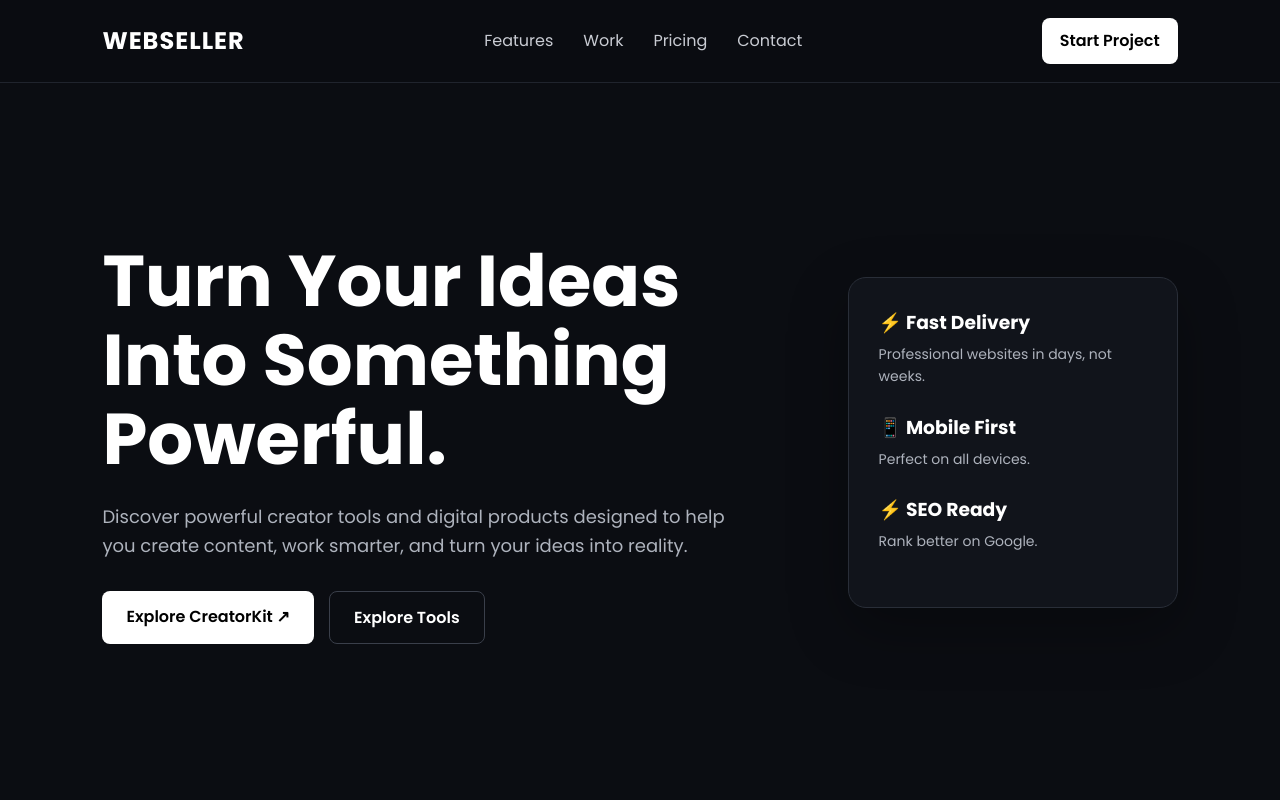
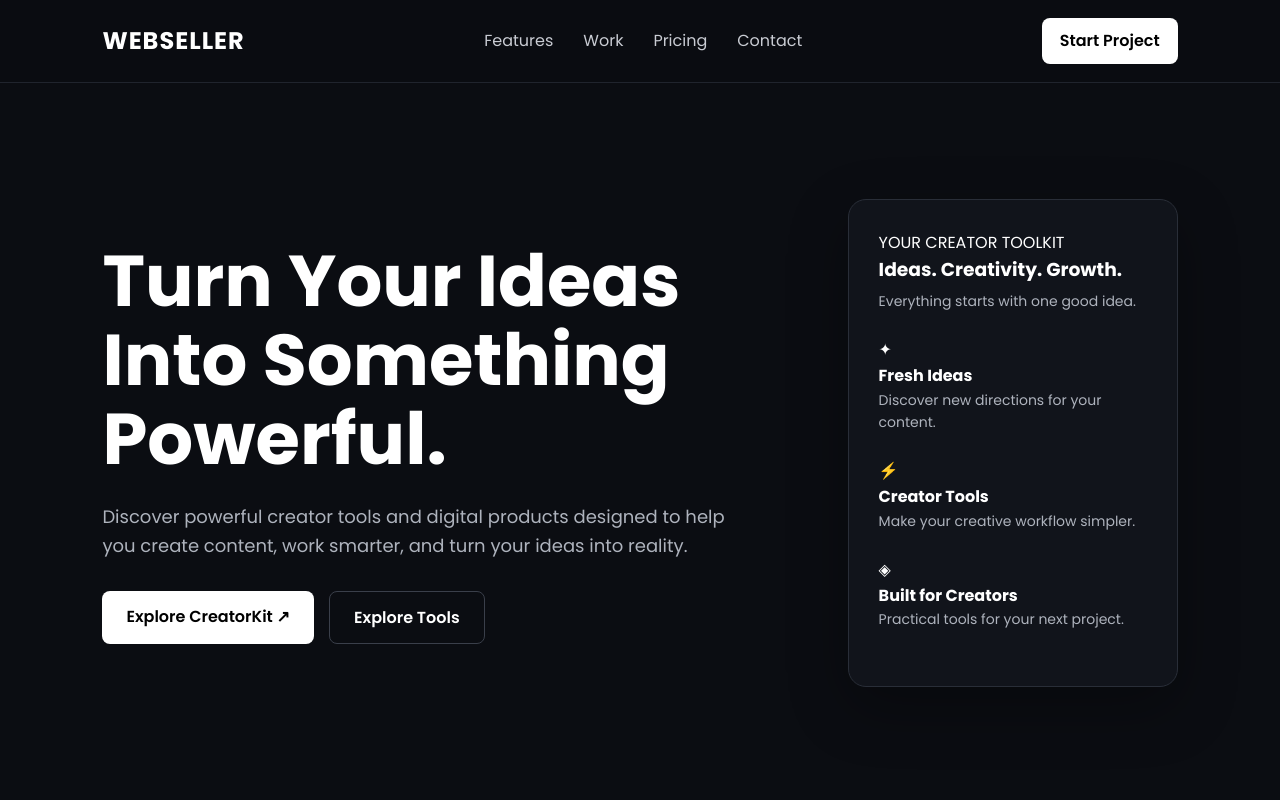
Before and after one commit to mohammedhamza5287-design/webseller, a plain HTML site: page index.html in a window 1280 px wide. Shown: the top 800 px of the page. Drawn offline with Linux system fonts and the light colour scheme.

Commit message:
Update hero card content for creator toolkit

```diff
--- a/index.html
+++ b/index.html
@@ -351,16 +351,39 @@
     </div>
 
 
-    <div class="hero-card">
+<div class="hero-card">
 
-      <h3>⚡ Fast Delivery</h3>
-      <p>Professional websites in days, not weeks.</p>
+  <span class="eyebrow">YOUR CREATOR TOOLKIT</span>
 
-      <h3>📱 Mobile First</h3>
-      <p>Perfect on all devices.</p>
+  <h3>Ideas. Creativity. Growth.</h3>
 
-      <h3>⚡ SEO Ready</h3>
-      <p>Rank better on Google.</p>
+  <p>Everything starts with one good idea.</p>
+
+  <div class="mini-feature">
+    <span>✦</span>
+    <div>
+      <strong>Fresh Ideas</strong>
+      <p>Discover new directions for your content.</p>
+    </div>
+  </div>
+
+  <div class="mini-feature">
+    <span>⚡</span>
+    <div>
+      <strong>Creator Tools</strong>
+      <p>Make your creative workflow simpler.</p>
+    </div>
+  </div>
+
+  <div class="mini-feature">
+    <span>◈</span>
+    <div>
+      <strong>Built for Creators</strong>
+      <p>Practical tools for your next project.</p>
+    </div>
+  </div>
+
+</div>
 
     </div>
 
```
